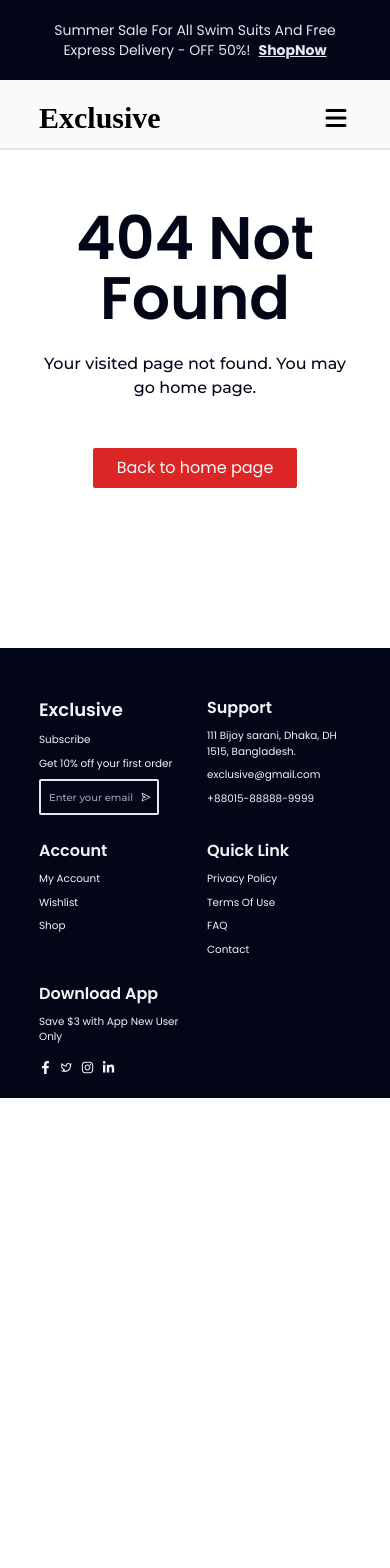
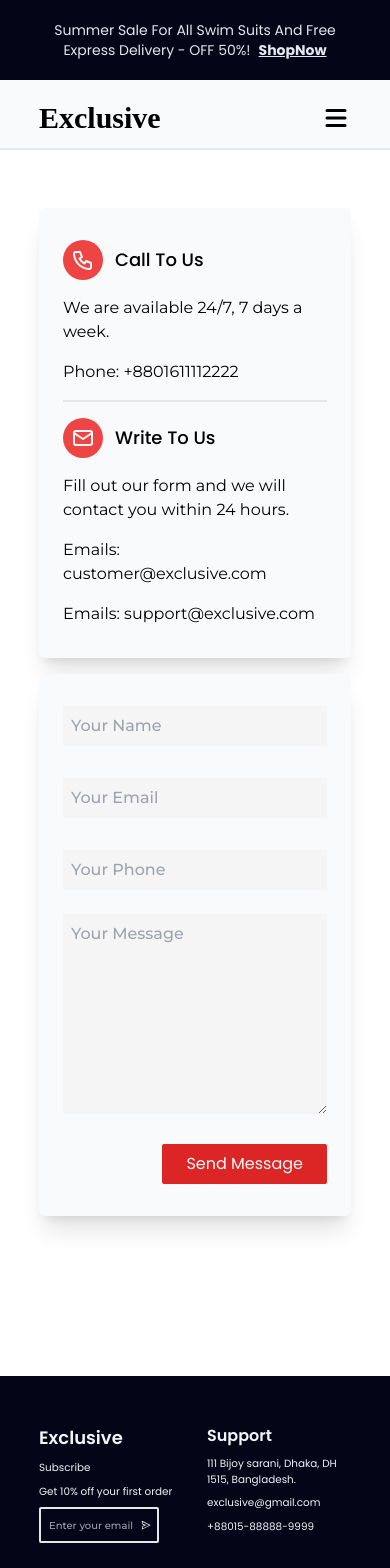
Before and after one commit to Iyanu1396/exclusive-ecommerce-store, a React (Vite) app: page /contact in a window 390 px wide. Before the commit this address led to /page-not-found. Shown: the top 1568 px of the page. Before the commit the page ends 1098 px from the top, so only its background shows below. Built offline with nearby package versions, Linux system fonts and the light colour scheme; a web font is replaced by a local one.

Commit message:
contact page fully responsive

```diff
--- a/src/App.jsx
+++ b/src/App.jsx
@@ -4,6 +4,7 @@ import Login from "./pages/Login";
 import AppLayout from "./ui/AppLayout";
 import PageNotFound from "./pages/PageNotFound";
 import About from "./pages/About";
+import Contact from "./pages/Contact";
 
 function App() {
   return (
@@ -13,8 +14,10 @@ function App() {
           <Route index element={<SignUp />} />
           <Route path="/login" element={<Login />} />
           <Route path="/about" element={<About />} />
+          <Route path="/contact" element={<Contact />} />
           <Route path="/page-not-found" element={<PageNotFound />} />
           <Route path="*" element={<Navigate to="/page-not-found" />} />
+
         </Route>
       </Routes>
     </BrowserRouter>
--- /dev/null
+++ b/src/pages/Contact.jsx
@@ -0,0 +1,16 @@
+import ContactDetails from "../ui/ContactDetails";
+import ContactForm from "../ui/ContactForm";
+
+function Contact() {
+  return (
+    <section className="pb-[10rem] pt-[13rem]">
+      <div className="m-auto w-[80%] grid-cols-2 md:grid md:items-center md:gap-8">
+        <ContactDetails />
+
+        <ContactForm />
+      </div>
+    </section>
+  );
+}
+
+export default Contact;
--- /dev/null
+++ b/src/ui/ContactDetails.jsx
@@ -0,0 +1,31 @@
+import { TbMail, TbPhone } from "react-icons/tb";
+
+function ContactDetails() {
+  return (
+    <div className="h-full rounded-md bg-slate-50 px-6 py-8 shadow-xl">
+      <div className="space-y-4">
+        <div className="flex items-center gap-3">
+          <TbPhone className="h-[40px] w-[40px] rounded-full bg-red-500 py-2 text-3xl text-slate-50" />
+          <h2 className="font-inter text-lg font-medium">Call To Us</h2>
+        </div>
+        <p className="font-mont">We are available 24/7, 7 days a week.</p>
+        <p className="font-mont">Phone: +8801611112222</p>
+      </div>
+      <div className="my-4 border-b-2"></div>
+
+      <div className="space-y-4">
+        <div className="flex items-center gap-3">
+          <TbMail className="h-[40px] w-[40px] rounded-full bg-red-500 py-2 text-3xl text-slate-50" />
+          <h2 className="font-inter text-lg font-medium">Write To Us</h2>
+        </div>
+        <p className="font-mont">
+          Fill out our form and we will contact you within 24 hours.
+        </p>
+        <p className="font-mont">Emails: customer@exclusive.com</p>
+        <p className="font-mont">Emails: support@exclusive.com</p>
+      </div>
+    </div>
+  );
+}
+
+export default ContactDetails;
--- /dev/null
+++ b/src/ui/ContactForm.jsx
@@ -0,0 +1,43 @@
+function ContactForm() {
+  const handleSubmit = (e) => {
+    e.preventDefault();
+  };
+  return (
+    <div className="mt-4 md:mt-0 h-full rounded-md bg-slate-50 px-6 py-8 shadow-xl">
+      <form onSubmit={handleSubmit}>
+        <div className="flex flex-col gap-4 space-y-4 lg:grid lg:grid-cols-3 lg:items-center lg:space-y-0">
+          <input
+            className="bg-[#F5F5F5] py-2 pl-2 font-mont font-medium outline-none"
+            placeholder="Your Name"
+            required
+            type="text"
+          />
+          <input
+            className="bg-[#F5F5F5] py-2 pl-2 font-mont font-medium outline-none"
+            placeholder="Your Email"
+            required
+            type="email"
+          />
+          <input
+            className="bg-[#F5F5F5] py-2 pl-2 font-mont font-medium outline-none"
+            placeholder="Your Phone"
+            required
+            type="phone"
+          />
+        </div>
+
+        <textarea
+          className="mt-6 w-full h-[200px] bg-[#F5F5F5] py-2 pl-2 font-mont font-medium outline-none"
+          placeholder="Your Message"
+          name=""
+          id=""
+        ></textarea>
+        <button className="ml-auto mt-6 block rounded-sm bg-red-600 px-6 py-2 font-inter text-slate-50">
+          Send Message
+        </button>
+      </form>
+    </div>
+  );
+}
+
+export default ContactForm;
--- a/src/ui/NavBar.jsx
+++ b/src/ui/NavBar.jsx
@@ -8,6 +8,9 @@ import TopHeader from "./TopHeader";
 
 function NavBar() {
   const [navOpen, setNavOpen] = useState(true);
+
+  const handleNavState = () => setNavOpen((isOpen) => !isOpen);
+
   return (
     <div className="fixed w-full border-b-2 bg-slate-50">
       <TopHeader />
@@ -18,23 +21,39 @@ function NavBar() {
         >
           <div className="flex justify-between">
             <Logo />
-            <button
-              className="text-3xl md:hidden"
-              onClick={() => setNavOpen((isOpen) => !isOpen)}
-            >
+            <button className="text-3xl md:hidden" onClick={handleNavState}>
               {navOpen ? <HiMenu /> : <IoCloseSharp />}
             </button>
           </div>
 
           <div className={`${navOpen ? "hidden" : ""} font-inter md:block`}>
             <ul className="flex flex-col items-center justify-center space-y-6 pt-8 font-medium md:flex-row md:space-x-4 md:space-y-0 md:pt-0">
-            <Link to='/'> <button className="hover:underline"> Home </button></Link>
-             <Link to='/contact'> <button className="hover:underline">Contact</button></Link>
-             <Link to='about'><button className="hover:underline">About</button></Link>
-            <Link to='/sign-up'><button className="hover:underline">SignUp</button></Link>
+              <Link to="/">
+                {" "}
+                <button onClick={handleNavState} className="hover:underline">
+                  {" "}
+                  Home{" "}
+                </button>
+              </Link>
+              <Link to="/contact">
+                {" "}
+                <button onClick={handleNavState} className="hover:underline">
+                  Contact
+                </button>
+              </Link>
+              <Link to="about">
+                <button onClick={handleNavState} className="hover:underline">
+                  About
+                </button>
+              </Link>
+              <Link to="/sign-up">
+                <button onClick={handleNavState} className="hover:underline">
+                  SignUp
+                </button>
+              </Link>
             </ul>
           </div>
-          <div className={`${navOpen ? "hidden" : ""} md:flex mt-4 md:mt-0`}>
+          <div className={`${navOpen ? "hidden" : ""} mt-4 md:mt-0 md:flex`}>
             <SearchBox />
           </div>
         </nav>
```
